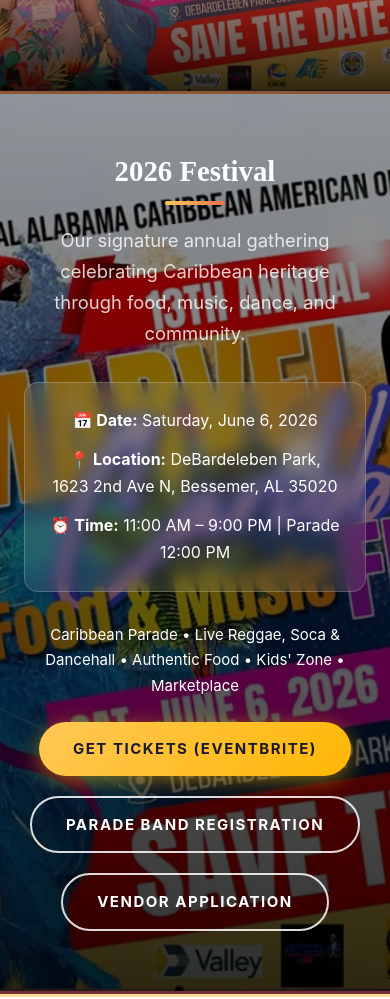
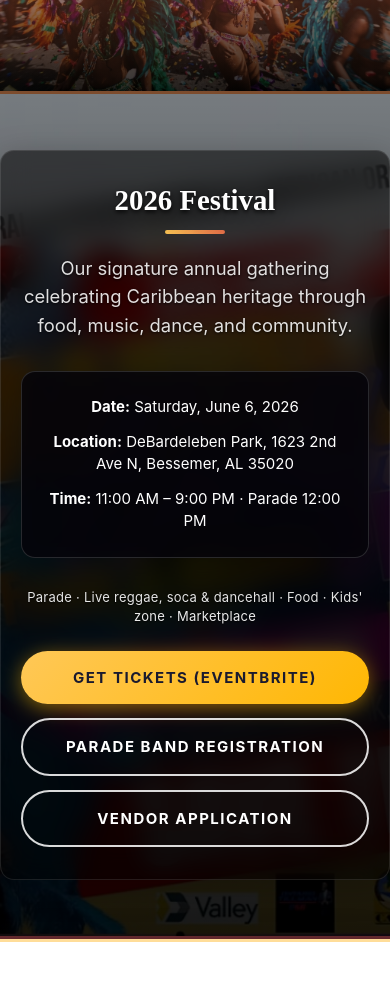
Before and after one commit to MattClarke246/CACAO-Webpage, a plain HTML site: page festival.html in a window 390 px wide. Shown: the part 249-1248 px from the top of the page. Drawn offline with Linux system fonts and the light colour scheme; a web font is replaced by a local one.

Commit message:
Festival page: restore hero image; improve 2026 flyer section readability
Revert page hero to hero-festival.png. Tighten flyer block copy, scrim,
glass panels, and responsive layout for clear mobile and desktop reading.

Made-with: Cursor

```diff
--- a/festival.html
+++ b/festival.html
@@ -49,14 +49,14 @@
             <p class="text-white lead">Our signature annual gathering celebrating Caribbean heritage through food, music, dance, and community.</p>
 
             <div class="festival-details-card">
-                 <p><strong>📅 Date:</strong> Saturday, June 6, 2026</p>
-                 <p><strong>📍 Location:</strong> DeBardeleben Park, 1623 2nd Ave N, Bessemer, AL 35020</p>
-                 <p><strong>⏰ Time:</strong> 11:00 AM – 9:00 PM  |  Parade 12:00 PM</p>
+                 <p><strong>Date:</strong> Saturday, June 6, 2026</p>
+                 <p><strong>Location:</strong> DeBardeleben Park, 1623 2nd Ave N, Bessemer, AL 35020</p>
+                 <p><strong>Time:</strong> 11:00 AM – 9:00 PM · Parade 12:00 PM</p>
             </div>
 
-            <p class="text-white mt-3" style="font-size: 15px;">Caribbean Parade • Live Reggae, Soca &amp; Dancehall • Authentic Food • Kids' Zone • Marketplace</p>
+            <p class="text-white mt-3 festival-highlights">Parade · Live reggae, soca &amp; dancehall · Food · Kids&apos; zone · Marketplace</p>
 
-            <div class="hero-actions mt-4" style="justify-content: center;">
+            <div class="hero-actions festival-actions mt-4">
                 <a href="#" target="_blank" rel="noopener noreferrer" class="btn btn-accent">Get Tickets (Eventbrite)</a>
                 <a href="#" target="_blank" rel="noopener noreferrer" class="btn btn-secondary">Parade Band Registration</a>
                 <a href="#" target="_blank" rel="noopener noreferrer" class="btn btn-secondary">Vendor Application</a>
--- a/style.css
+++ b/style.css
@@ -116,15 +116,15 @@ p.lead {
     border-bottom: 3px solid rgba(255, 107, 107, 0.4);
 }
 
-/* 2026 Festival — official flyer full-bleed behind title, details & Eventbrite */
+/* 2026 Festival — flyer below hero; scrim + panels keep copy readable */
 .section-festival-flyer-bg {
-    background-color: #1a0a14;
+    background-color: #120810;
     background-image: url('assets/images/2026-festival-flyer.png');
     background-size: cover;
     background-position: center top;
     background-repeat: no-repeat;
-    border-top: 3px solid rgba(255, 160, 80, 0.5);
-    border-bottom: 3px solid rgba(255, 107, 107, 0.4);
+    border-top: 3px solid rgba(255, 160, 80, 0.45);
+    border-bottom: 3px solid rgba(255, 107, 107, 0.35);
     overflow: hidden;
 }
 .section-festival-flyer-bg::before {
@@ -132,10 +132,11 @@ p.lead {
     position: absolute;
     inset: 0;
     background: linear-gradient(
-        to bottom,
-        rgba(0, 0, 0, 0.4) 0%,
-        rgba(0, 0, 0, 0.55) 45%,
-        rgba(0, 0, 0, 0.82) 100%
+        180deg,
+        rgba(0, 0, 0, 0.42) 0%,
+        rgba(0, 0, 0, 0.5) 28%,
+        rgba(0, 0, 0, 0.72) 55%,
+        rgba(0, 0, 0, 0.88) 100%
     );
     z-index: 0;
     pointer-events: none;
@@ -143,6 +144,97 @@ p.lead {
 .section-festival-flyer-bg > .container {
     position: relative;
     z-index: 1;
+    max-width: 720px;
+}
+
+.section-festival-flyer-bg h2.text-white {
+    text-shadow: 0 2px 4px rgba(0, 0, 0, 0.85), 0 8px 32px rgba(0, 0, 0, 0.6);
+}
+
+.section-festival-flyer-bg .text-white.lead {
+    color: rgba(255, 255, 255, 0.96);
+    text-shadow: 0 1px 3px rgba(0, 0, 0, 0.9), 0 4px 24px rgba(0, 0, 0, 0.55);
+    line-height: 1.55;
+    max-width: 38rem;
+    margin-left: auto;
+    margin-right: auto;
+}
+
+.section-festival-flyer-bg .festival-highlights {
+    font-size: clamp(0.8125rem, 2.2vw, 0.9375rem);
+    line-height: 1.5;
+    color: rgba(255, 255, 255, 0.92);
+    text-shadow: 0 1px 2px rgba(0, 0, 0, 0.95);
+    max-width: 26rem;
+    margin-left: auto;
+    margin-right: auto;
+    letter-spacing: 0.02em;
+}
+
+.section-festival-flyer-bg .festival-details-card {
+    background: rgba(6, 4, 10, 0.82);
+    border: 1px solid rgba(255, 255, 255, 0.14);
+    backdrop-filter: blur(12px);
+    -webkit-backdrop-filter: blur(12px);
+    box-shadow: 0 12px 40px rgba(0, 0, 0, 0.35);
+}
+
+.section-festival-flyer-bg .festival-details-card p {
+    font-size: clamp(0.9375rem, 2.4vw, 1rem);
+    line-height: 1.5;
+}
+
+.section-festival-flyer-bg .festival-actions {
+    justify-content: center;
+    gap: 14px;
+}
+
+@media (max-width: 640px) {
+    .section-festival-flyer-bg {
+        background-position: center top;
+        min-height: 0;
+        padding-top: 3.5rem;
+        padding-bottom: 3.5rem;
+    }
+    .section-festival-flyer-bg::before {
+        background: linear-gradient(
+            180deg,
+            rgba(0, 0, 0, 0.5) 0%,
+            rgba(0, 0, 0, 0.68) 40%,
+            rgba(0, 0, 0, 0.9) 100%
+        );
+    }
+    .section-festival-flyer-bg > .container {
+        background: rgba(0, 0, 0, 0.52);
+        backdrop-filter: blur(14px);
+        -webkit-backdrop-filter: blur(14px);
+        border-radius: var(--border-radius);
+        padding: 2rem 1.25rem;
+        border: 1px solid rgba(255, 255, 255, 0.1);
+        box-shadow: 0 8px 32px rgba(0, 0, 0, 0.25);
+    }
+    .section-festival-flyer-bg .festival-actions {
+        flex-direction: column;
+        align-items: stretch;
+    }
+    .section-festival-flyer-bg .festival-actions .btn {
+        width: 100%;
+        max-width: 100%;
+        text-align: center;
+        box-sizing: border-box;
+    }
+}
+
+@media (min-width: 641px) {
+    .section-festival-flyer-bg > .container {
+        padding: 2.25rem 2.5rem 2.5rem;
+        background: rgba(0, 0, 0, 0.38);
+        backdrop-filter: blur(12px);
+        -webkit-backdrop-filter: blur(12px);
+        border-radius: var(--border-radius);
+        border: 1px solid rgba(255, 255, 255, 0.1);
+        box-shadow: 0 20px 50px rgba(0, 0, 0, 0.22);
+    }
 }
 
 /* =========================================
@@ -358,11 +450,10 @@ p.lead {
     );
 }
 
-/* Festival → Carnival (official 2026 flyer) */
+/* Festival → Carnival (vibrant magenta tint) */
 .page-hero-festival {
-    background-image: url('assets/images/2026-festival-flyer.png');
-    background-position: center 20%;
-    background-size: cover;
+    background-image: url('assets/images/hero-festival.png');
+    background-position: center 25%;
 }
 .page-hero-festival .overlay {
     background: linear-gradient(
```
